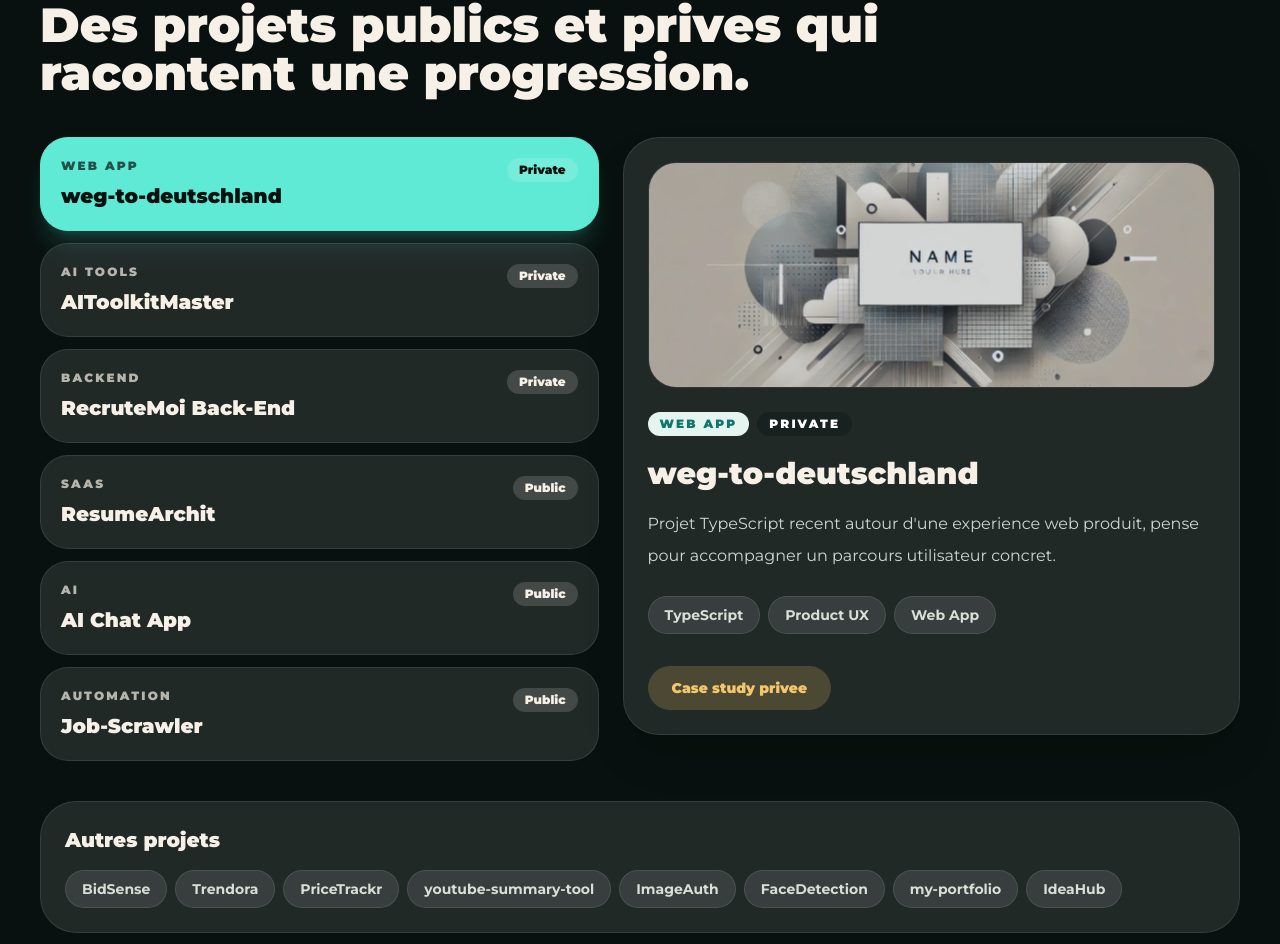
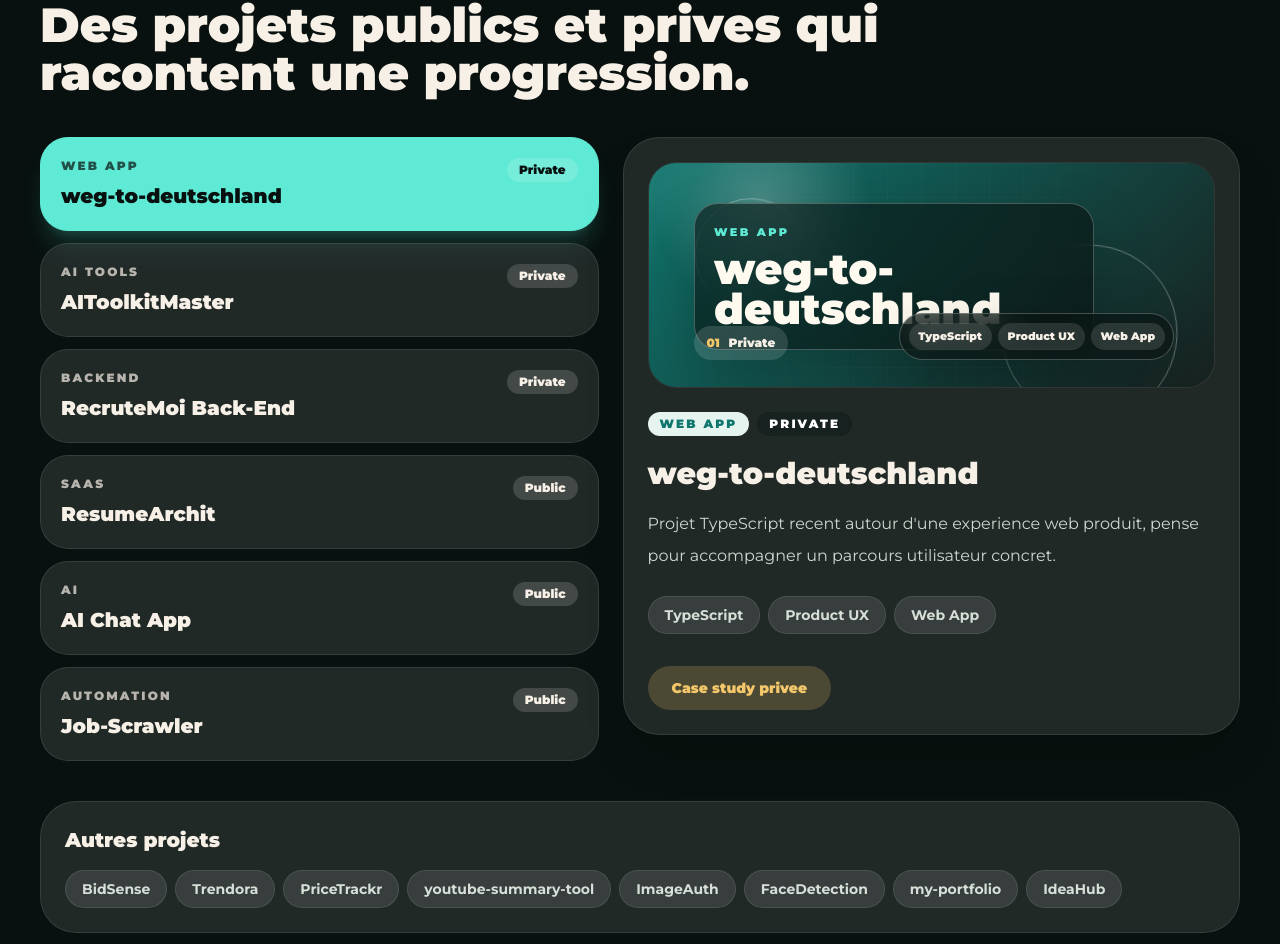
Before and after one commit to Chamssidine/my-portfolio, a React (Vite) app: page / in a window 1280 px wide. Shown: the part 2530-3474 px from the top of the page. Built offline with nearby package versions, Linux system fonts and the light colour scheme.

Commit message:
feat: initialize project with global Tailwind CSS styles and Home page component structure

```diff
--- a/src/index.css
+++ b/src/index.css
@@ -165,10 +165,6 @@ body {
   animation-delay: 1.4s;
 }
 
-.project-preview {
-  animation: preview-pan 11s ease-in-out infinite alternate;
-}
-
 @keyframes grid-drift {
   from {
     background-position: 0 0, 0 0;
@@ -220,15 +216,6 @@ body {
   }
 }
 
-@keyframes preview-pan {
-  from {
-    transform: scale(1.04) translateY(0);
-  }
-  to {
-    transform: scale(1.12) translateY(-8px);
-  }
-}
-
 @media (prefers-reduced-motion: reduce) {
   *,
   *::before,
@@ -238,3 +225,180 @@ body {
     scroll-behavior: auto !important;
   }
 }
+
+.project-cover {
+  position: relative;
+  height: 14rem;
+  overflow: hidden;
+  background:
+    radial-gradient(circle at 20% 18%, rgba(255, 255, 255, 0.24), transparent 22%),
+    linear-gradient(135deg, var(--cover-a), var(--cover-b));
+}
+
+.project-cover::before {
+  content: "";
+  position: absolute;
+  inset: -30%;
+  background:
+    linear-gradient(115deg, transparent 35%, rgba(255, 255, 255, 0.2), transparent 62%);
+  transform: translateX(-45%);
+  animation: cover-sheen 6s ease-in-out infinite;
+}
+
+.project-cover-grid {
+  position: absolute;
+  inset: 0;
+  background-image:
+    linear-gradient(rgba(255, 255, 255, 0.16) 1px, transparent 1px),
+    linear-gradient(90deg, rgba(255, 255, 255, 0.16) 1px, transparent 1px);
+  background-size: 34px 34px;
+  opacity: 0.28;
+  mask-image: radial-gradient(circle at center, black, transparent 78%);
+}
+
+.project-cover-orbit {
+  position: absolute;
+  border: 1px solid rgba(255, 255, 255, 0.36);
+  border-radius: 999px;
+  animation: orbit-float 7s ease-in-out infinite;
+}
+
+.orbit-a {
+  left: 8%;
+  top: 16%;
+  height: 7rem;
+  width: 7rem;
+}
+
+.orbit-b {
+  bottom: -18%;
+  right: 8%;
+  height: 11rem;
+  width: 11rem;
+  animation-delay: 1.4s;
+}
+
+.project-cover-panel {
+  position: absolute;
+  border: 1px solid rgba(255, 255, 255, 0.24);
+  background: rgba(8, 17, 15, 0.58);
+  box-shadow: 0 24px 60px rgba(0, 0, 0, 0.22);
+  backdrop-filter: blur(18px);
+}
+
+.panel-main {
+  left: 8%;
+  top: 18%;
+  width: min(72%, 25rem);
+  border-radius: 1.5rem;
+  padding: 1.2rem;
+}
+
+.panel-main span {
+  display: block;
+  color: #5eead4;
+  font-size: 0.7rem;
+  font-weight: 900;
+  letter-spacing: 0.22em;
+  text-transform: uppercase;
+}
+
+.panel-main strong {
+  display: block;
+  margin-top: 0.55rem;
+  color: #fffaf0;
+  font-size: clamp(1.6rem, 5vw, 2.65rem);
+  font-weight: 900;
+  line-height: 0.95;
+}
+
+.panel-side {
+  right: 7%;
+  bottom: 12%;
+  display: flex;
+  max-width: 54%;
+  flex-wrap: wrap;
+  gap: 0.4rem;
+  border-radius: 999px;
+  padding: 0.55rem;
+}
+
+.panel-side i {
+  border-radius: 999px;
+  background: rgba(255, 255, 255, 0.12);
+  color: #f7f0e6;
+  font-size: 0.68rem;
+  font-style: normal;
+  font-weight: 900;
+  padding: 0.35rem 0.6rem;
+}
+
+.project-cover-code {
+  position: absolute;
+  bottom: 12%;
+  left: 8%;
+  display: flex;
+  align-items: center;
+  gap: 0.55rem;
+  border-radius: 999px;
+  background: rgba(255, 255, 255, 0.14);
+  color: #f7f0e6;
+  font-size: 0.75rem;
+  font-weight: 900;
+  padding: 0.5rem 0.8rem;
+}
+
+.project-cover-code b {
+  color: #f4c76b;
+}
+
+.project-cover-journey {
+  --cover-a: #0f766e;
+  --cover-b: #17211f;
+}
+
+.project-cover-ai {
+  --cover-a: #312e81;
+  --cover-b: #0f766e;
+}
+
+.project-cover-backend {
+  --cover-a: #17211f;
+  --cover-b: #2563eb;
+}
+
+.project-cover-resume {
+  --cover-a: #92400e;
+  --cover-b: #0f766e;
+}
+
+.project-cover-chat {
+  --cover-a: #7c3aed;
+  --cover-b: #0ea5e9;
+}
+
+.project-cover-crawler {
+  --cover-a: #365314;
+  --cover-b: #0f172a;
+}
+
+@keyframes cover-sheen {
+  0%,
+  40% {
+    transform: translateX(-45%);
+  }
+  75%,
+  100% {
+    transform: translateX(45%);
+  }
+}
+
+@keyframes orbit-float {
+  0%,
+  100% {
+    transform: translate3d(0, 0, 0) rotate(0deg);
+  }
+  50% {
+    transform: translate3d(0.8rem, -0.6rem, 0) rotate(8deg);
+  }
+}
--- a/src/pages/Home.jsx
+++ b/src/pages/Home.jsx
@@ -18,7 +18,7 @@ const projects = [
     title: "weg-to-deutschland",
     category: "Web App",
     visibility: "Private",
-    visual: "./web.webp",
+    visual: "journey",
     tech: ["TypeScript", "Product UX", "Web App"],
     description: {
       fr: "Projet TypeScript recent autour d'une experience web produit, pense pour accompagner un parcours utilisateur concret.",
@@ -30,7 +30,7 @@ const projects = [
     title: "AIToolkitMaster",
     category: "AI Tools",
     visibility: "Private",
-    visual: "./web.webp",
+    visual: "ai",
     tech: ["TypeScript", "AI", "Automation"],
     description: {
       fr: "Toolkit prive pour structurer des fonctionnalites IA utiles dans une experience web exploitable.",
@@ -42,7 +42,7 @@ const projects = [
     title: "RecruteMoi Back-End",
     category: "Backend",
     visibility: "Private",
-    visual: "./web.webp",
+    visual: "backend",
     tech: ["TypeScript", "API", "Recruitment"],
     description: {
       fr: "Backend TypeScript pour un produit de recrutement avec logique serveur et structure API.",
@@ -55,7 +55,7 @@ const projects = [
     category: "SaaS",
     visibility: "Public",
     url: "https://github.com/Chamssidine/ResumeArchit",
-    visual: "./web.webp",
+    visual: "resume",
     tech: ["TypeScript", "React", "Next.js", "Firebase"],
     description: {
       fr: "Application web pour creer, sauvegarder et exporter des CV professionnels avec preview en temps reel.",
@@ -68,7 +68,7 @@ const projects = [
     category: "AI",
     visibility: "Public",
     url: "https://github.com/Chamssidine/chat-app",
-    visual: "./web.webp",
+    visual: "chat",
     tech: ["React", "Node.js", "Express", "OpenAI API"],
     description: {
       fr: "Application full-stack de chat IA avec upload de documents, analyse de CV et integration OpenAI.",
@@ -81,7 +81,7 @@ const projects = [
     category: "Automation",
     visibility: "Public",
     url: "https://github.com/Chamssidine/Job-Scrawler",
-    visual: "./web.webp",
+    visual: "crawler",
     tech: ["JavaScript", "Scraping", "Automation"],
     description: {
       fr: "Automatisation de recherche et collecte d'offres, utile pour montrer le traitement de donnees web.",
@@ -285,6 +285,29 @@ const copy = {
     email: "Send email",
   },
 };
+
+function ProjectVisual({ project }) {
+  return (
+    <div className={`project-cover project-cover-${project.visual}`}>
+      <div className="project-cover-grid" />
+      <div className="project-cover-orbit orbit-a" />
+      <div className="project-cover-orbit orbit-b" />
+      <div className="project-cover-panel panel-main">
+        <span>{project.category}</span>
+        <strong>{project.title}</strong>
+      </div>
+      <div className="project-cover-panel panel-side">
+        {project.tech.slice(0, 3).map((tech) => (
+          <i key={tech}>{tech}</i>
+        ))}
+      </div>
+      <div className="project-cover-code">
+        <b>01</b>
+        <span>{project.visibility}</span>
+      </div>
+    </div>
+  );
+}
 
 function Home({ language }) {
   const t = copy[language];
@@ -540,11 +563,7 @@ function Home({ language }) {
 
           <div className="overflow-hidden rounded-[36px] border border-white/10 bg-white/10 p-6 shadow-2xl shadow-black/20 backdrop-blur lg:sticky lg:top-28 lg:self-start">
             <div className="mb-6 overflow-hidden rounded-[28px] border border-white/10 bg-black/20">
-              <img
-                src={activeProject.visual}
-                alt={activeProject.title}
-                className="project-preview h-56 w-full object-cover opacity-85"
-              />
+              <ProjectVisual project={activeProject} />
             </div>
             <div className="flex flex-wrap gap-2">
               <span className="rounded-full bg-[#e5f4ef] px-3 py-1 text-xs font-black uppercase tracking-[0.18em] text-[#0f766e]">
```
